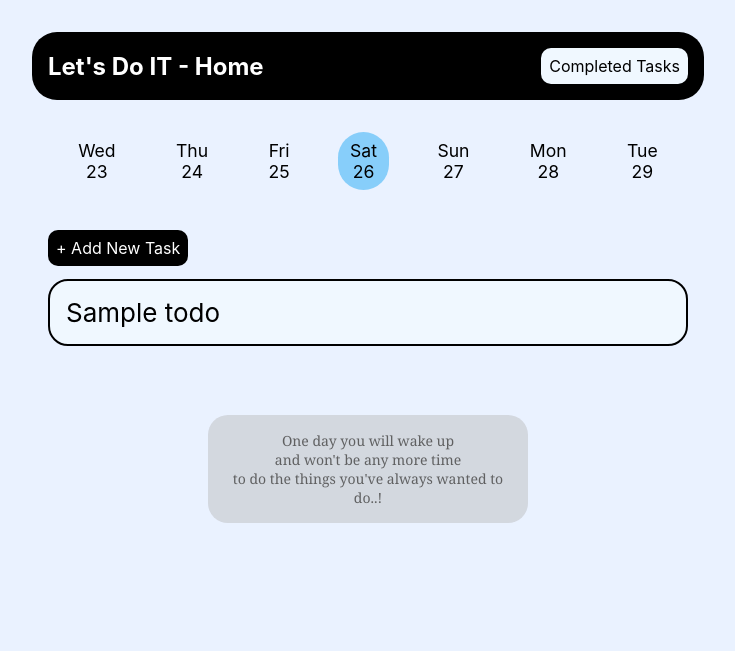
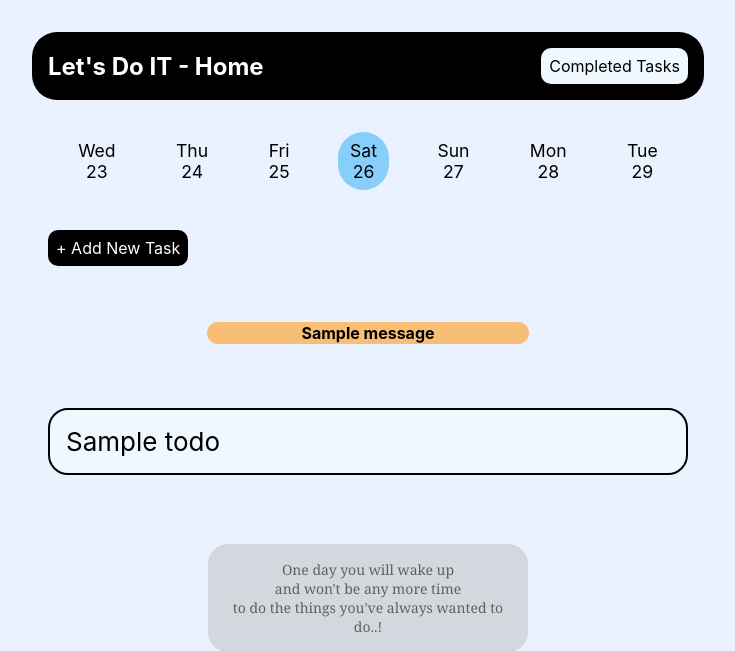
Before and after one commit to rezaaebraahimi/lets-do-it, a Flask app: page / in a window 1280 px wide. Shown: the top 651 px of the page, without its empty margins (272-1007 px from the left). Run offline with Flask 2, Linux system fonts and the light colour scheme; one stand-in notice (Sample message) is shown; a database or web service that is not in the repository returns one stand-in record (values such as "Sample title"); some web fonts are replaced.

Commit message:
add new func

```diff
--- a/app.py
+++ b/app.py
@@ -1,5 +1,5 @@
 import os
-from flask import Flask, render_template, request, redirect, url_for
+from flask import Flask, render_template, request, redirect, url_for, flash
 from pymongo import MongoClient
 from dotenv import load_dotenv
 import datetime
@@ -8,10 +8,13 @@ import uuid
 
 load_dotenv()
 app = Flask(__name__)
+app.secret_key = "123reza"
 client = MongoClient(os.environ.get("MONGODB_URI"))
 db = client.Todo
+users = {}
 
 
+# Make a date range list for datetime bar
 @app.context_processor
 def add_calc_date_range():
     def date_range(start: datetime.datetime):
@@ -21,22 +24,10 @@ def add_calc_date_range():
     return {"date_range": date_range}
 
 
-
-def today_at_midnight():
+# Today time format
+def today_():
     today = datetime.datetime.today()
-
     return datetime.datetime(today.year, today.month, today.day)
-
-
-
-def no_today():
-    date_str = request.args.get("date")
-    if date_str:
-        not_today = datetime.datetime.fromisoformat(date_str)
-        if datetime.datetime.today() != not_today:
-            selected_date = not_today
-
-    return datetime.datetime(selected_date.year, selected_date.month, selected_date.day)
 
 
 
@@ -46,11 +37,11 @@ def index():
     if date_str:
         not_today = datetime.datetime.fromisoformat(date_str)
         if datetime.datetime.today() != not_today:
-            selected_date = no_today()
+            selected_date = not_today
             habits_on_date = db.Todo.find({"date": selected_date})
             Completed = [habit["name"] for habit in db.Completed.find({"date_complete":selected_date})]
     else:
-        selected_date = today_at_midnight()
+        selected_date = today_()
         habits_on_date = db.Todo.find({"date": selected_date})
         Completed = [habit["name"] for habit in db.Completed.find({"date_complete":selected_date})]
 
@@ -69,17 +60,20 @@ def complete():
     habit = request.form.get("habitName")
     db.Completed.insert_one({"date_complete": date, "name":habit})
     db.Todo.delete_one({"date": date, "name":habit})
+    flash("Task Complete!", "warning")
     return redirect(url_for("index",date=date_string))
 
 
 
 @app.route("/add",  methods=["POST", "GET"])
 def add_habit():
-    today = today_at_midnight()
+    today = today_()
     if request.form:
         db.Todo.insert_one({"_id":uuid.uuid4().hex,
                                     "date": today,
                                     "name": request.form.get("habit")})
+        flash("New task successfully added!", "info")
+        return redirect(url_for('index'))
     return render_template("todo.html",title="Let's Do IT - Add Habit",selected_date=today)
 
 
@@ -90,7 +84,7 @@ def show():
     if date_str:
         selected_date = datetime.datetime.fromisoformat(date_str)
     else:
-        selected_date = today_at_midnight()
+        selected_date = today_()
 
     habits_does = db.Completed.find({"date_complete": {"$lte":selected_date}})
     allcompleted = [habit["name"] for habit in db.Completed.find({"date_complete":{"$lte":selected_date}})]
@@ -103,7 +97,19 @@ def show():
 @app.route('/delete_completed', methods = ["POST", "GET"])
 def delete_completed():
     db.Completed.delete_many({})
+    flash("Completed tasks has been deleted!", "error")
     return redirect(url_for('index'))
+
+
+
+app.route("/signup", methods = ["POST","GET"])
+def signup():
+    if request.method == "POST":
+        email = request.form.get("email")
+        password = request.form.get("password")
+
+        users[email] = password
+        flash("Successfully signed up.")
 
 
 
--- /dev/null
+++ b/runtime.txt
@@ -0,0 +1 @@
+python-3.10.6
--- a/static/css/style.css
+++ b/static/css/style.css
@@ -210,3 +210,15 @@ body {
     margin-top: 2rem;
     margin-bottom: auto;
 }
+
+
+.alert {
+    margin: 10% auto;
+    text-align: center;
+    max-width: 20rem;
+    border-radius: 20px;
+    font-weight: bold;
+    padding: 1px 1px;
+    background-color: rgba(255, 165, 45, 0.65);
+    color: black;
+}
--- a/templates/base.html
+++ b/templates/base.html
@@ -15,6 +15,7 @@
     <body>
         <header class="header">
             <h1 class="header__logo"><a href="{{ url_for('index') }}" class="header__link">{{ title }}</a></h1>
+
 
             <a href="{{ url_for('show') }}" class="header__link2">Completed Tasks</a>
         </header>
@@ -40,6 +41,12 @@
                 <a href="{{ url_for('add_habit') }}" class="header__link4">+ Add New Task</a>
             {% endif %}
 
+                    {% for message in get_flashed_messages() %}
+                        <div class="alert" role="alert">
+                            <span> {{ message }} </span>
+                        </div>
+                    {% endfor %}
+
             {% block main_content %}
             {% endblock %}
 
```
